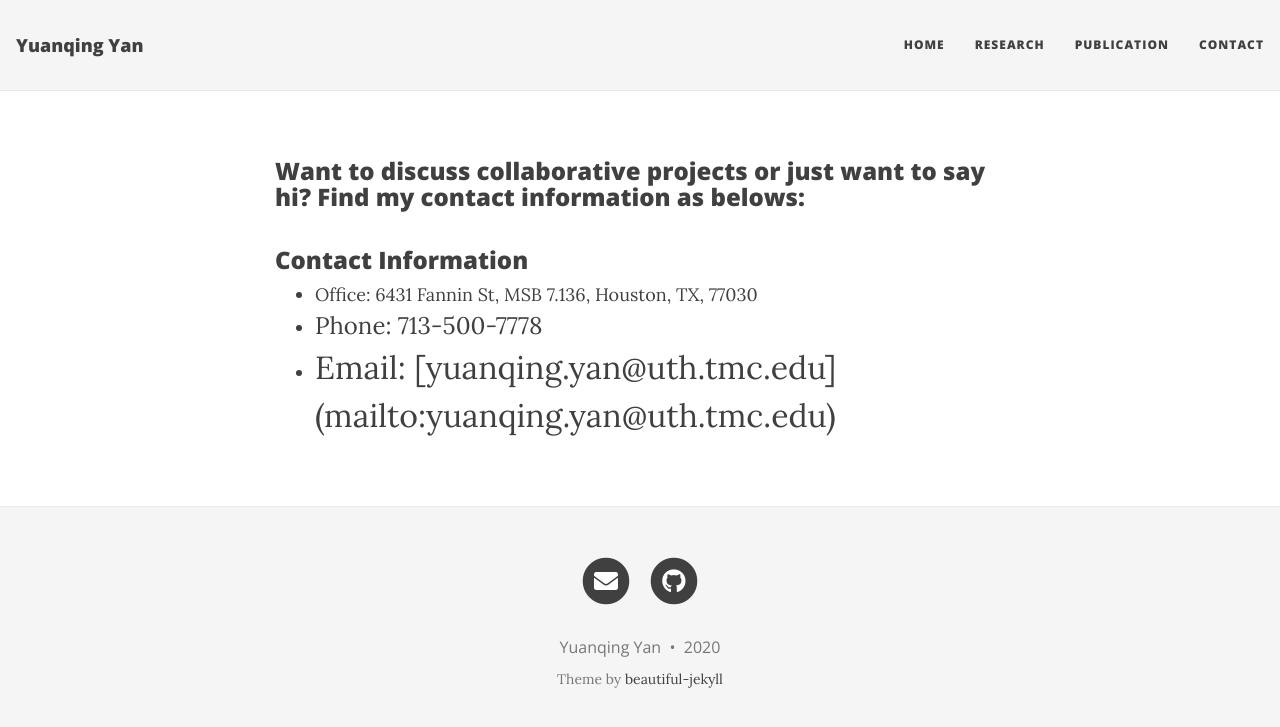
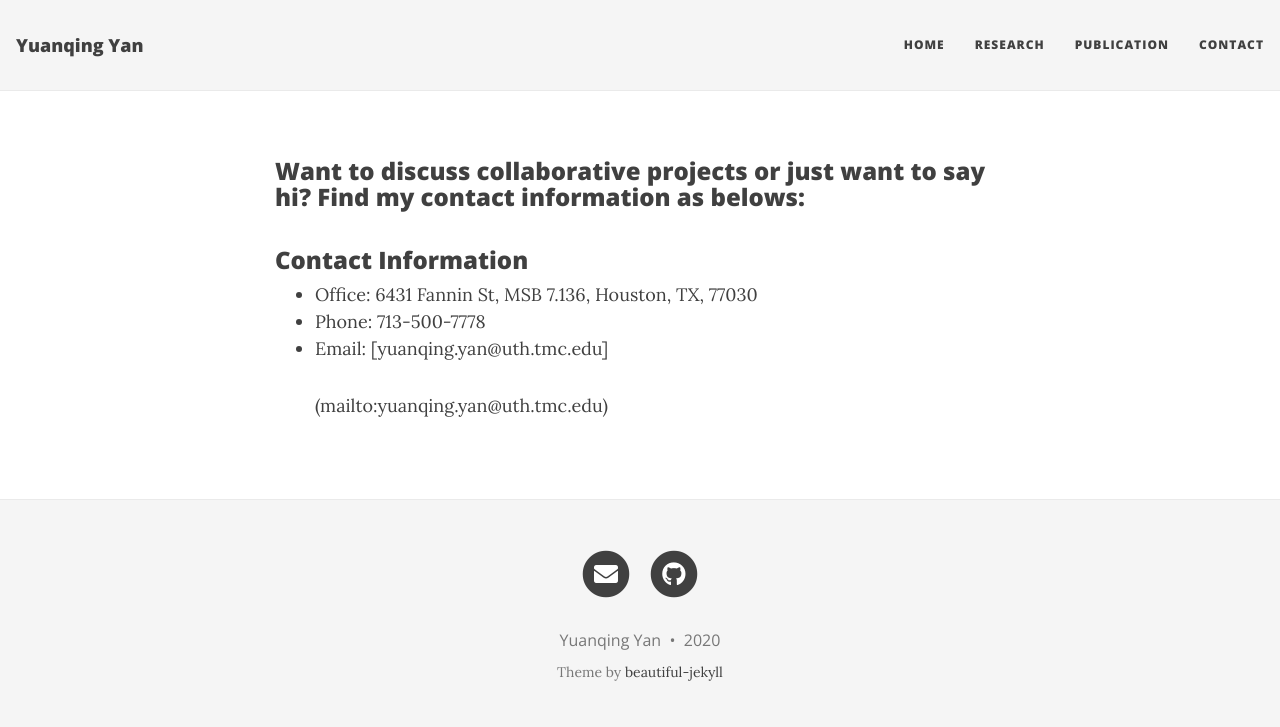
Before and after one commit to yuanqing-yan/Yuanqing, a Jekyll site: the page built from contact.md, in a window 1280 px wide. Shown: the top 727 px of the page. Built offline with Jekyll 4.4.1, drawn with Linux system fonts in a browser that asks for light colours; nearby versions of some CDN libraries; some of the changed lines change nothing that is shown.

Commit message:
Update contact.md

```diff
--- a/contact.md
+++ b/contact.md
@@ -7,5 +7,5 @@ title: " "
 #### <br/>
 ### Contact Information
 * <font size="+1">Office: 6431 Fannin St, MSB 7.136, Houston, TX, 77030</font>
-* <font size="+2">Phone: 713-500-7778</font>
-* <font size="+3">Email: [yuanqing.yan@uth.tmc.edu](mailto:yuanqing.yan@uth.tmc.edu)</font>
+* <font size="+1">Phone: 713-500-7778</font>
+* <font size="+1">Email: [yuanqing.yan@uth.tmc.edu]</font>(mailto:yuanqing.yan@uth.tmc.edu)
```
